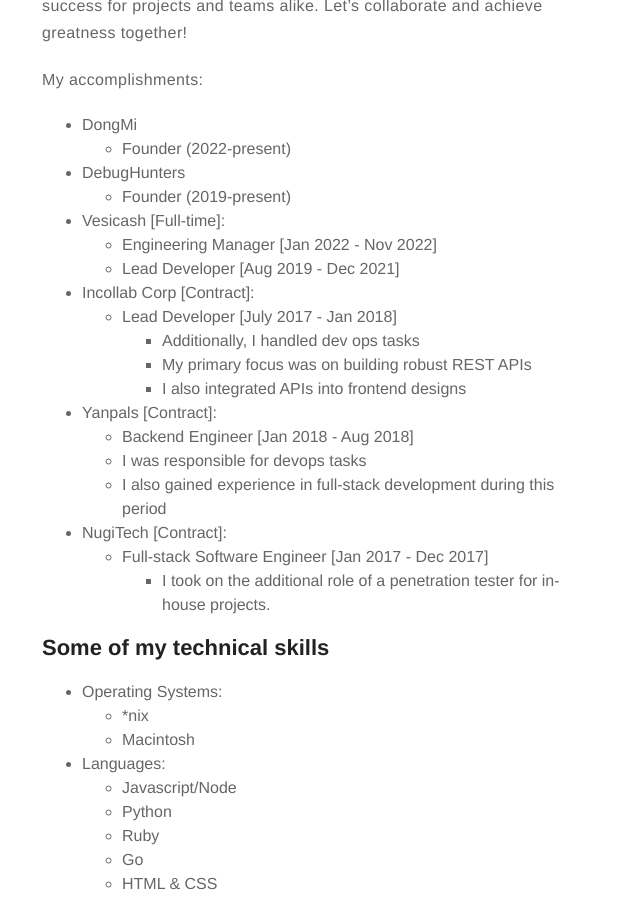
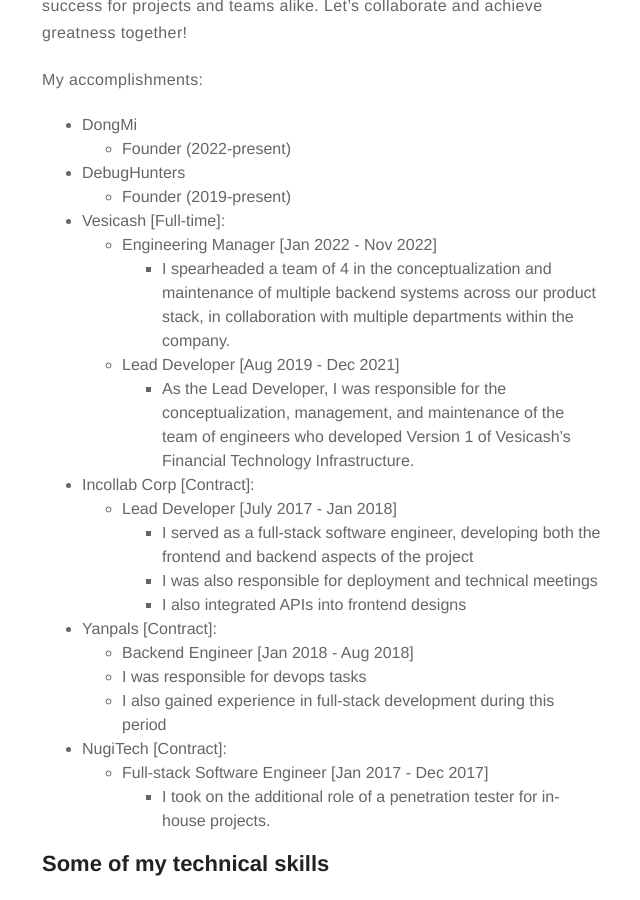
Before and after one commit to Preshy/preshy.github.io, a Jekyll site: the page built from about.md, in a window 1280 px wide and 900 px high, scrolled down 654 px. Shown: the whole window, without its empty margins (318-958 px from the left). Built offline with Jekyll 4.4.1, drawn with Linux system fonts in a browser that asks for light colours.

Commit message:
Update about.md

```diff
--- a/about.md
+++ b/about.md
@@ -16,12 +16,14 @@
 
 - Vesicash [Full-time]:
   - Engineering Manager [Jan 2022 - Nov 2022]
+  	- I spearheaded a team of 4 in the conceptualization and maintenance of multiple backend systems across our product stack, in collaboration with multiple departments within the company.
   - Lead Developer [Aug 2019 - Dec 2021]
+    - As the Lead Developer, I was responsible for the conceptualization, management, and maintenance of the team of engineers who developed Version 1 of Vesicash’s Financial Technology Infrastructure.
 
 - Incollab Corp [Contract]:
   - Lead Developer [July 2017 - Jan 2018]
-    - Additionally, I handled dev ops tasks
-    - My primary focus was on building robust REST APIs
+    - I served as a full-stack software engineer, developing both the frontend and backend aspects of the project
+    - I was also responsible for deployment and technical meetings
     - I also integrated APIs into frontend designs
 
 - Yanpals [Contract]:
```
